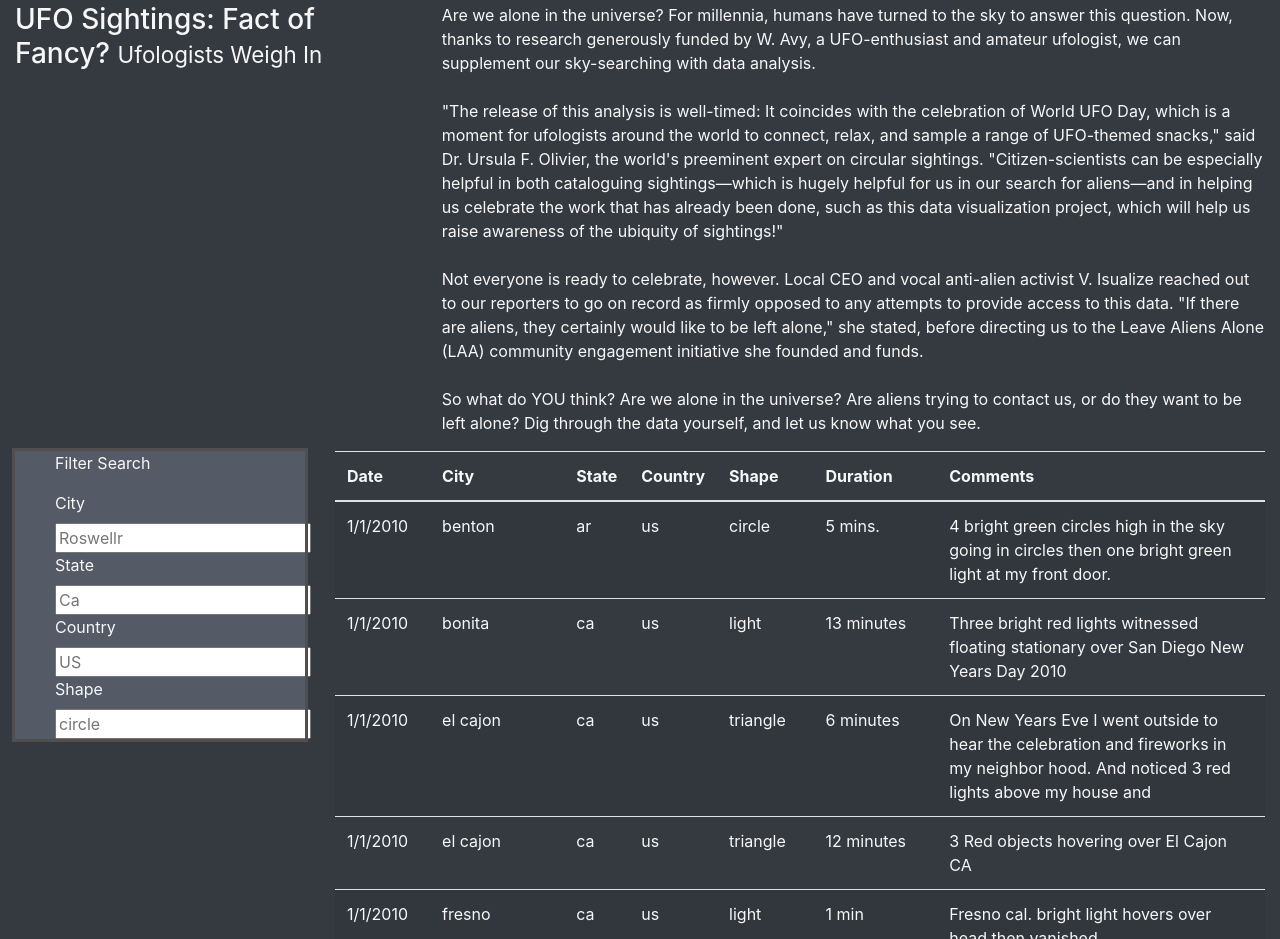
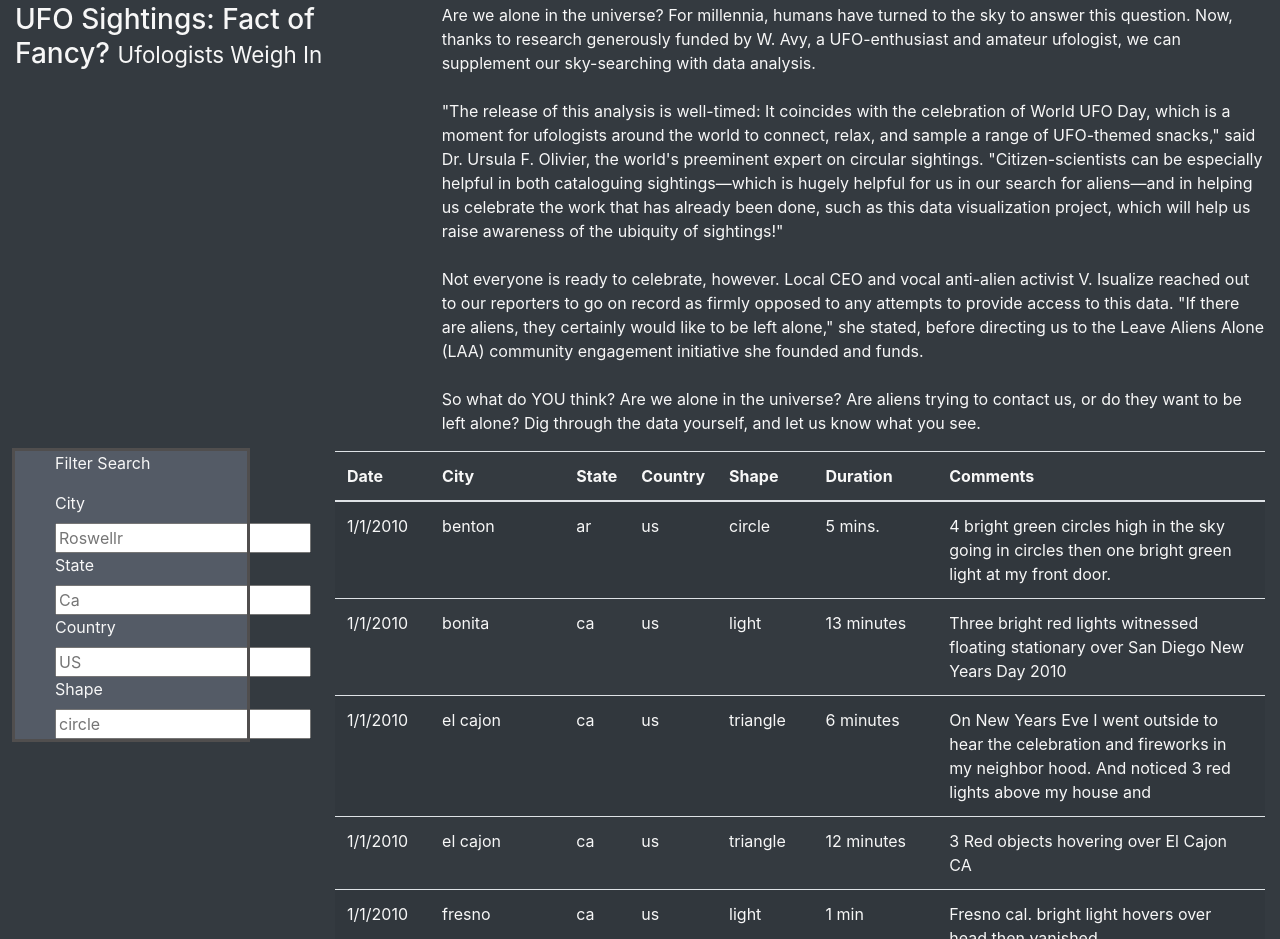
Before and after one commit to JonLev03-hub/UFOs, a plain HTML site: page index.html in a window 1280 px wide. Shown: the part 288-1227 px from the top of the page. Drawn offline with nearby package versions, Linux system fonts and the light colour scheme.

Commit message:
minor style changes

```diff
--- a/static/css/style.css
+++ b/static/css/style.css
@@ -16,5 +16,10 @@ form{
     background-color:rgb(84, 91, 102);
     outline-style : solid;
     outline-color : rgb(80, 78, 78);
+    width : 80%;
 
   }
+
+  input, label {
+    display:block;
+}
```
